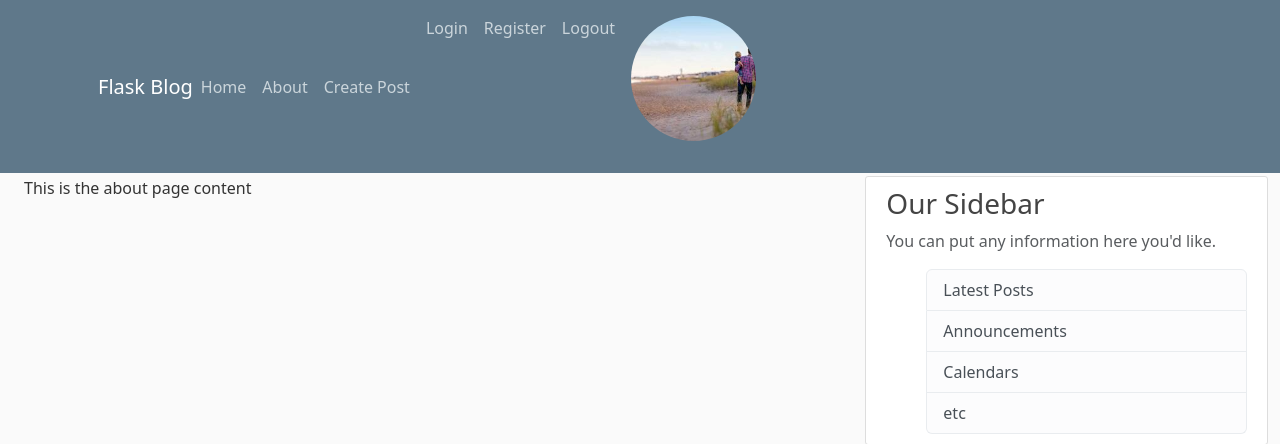
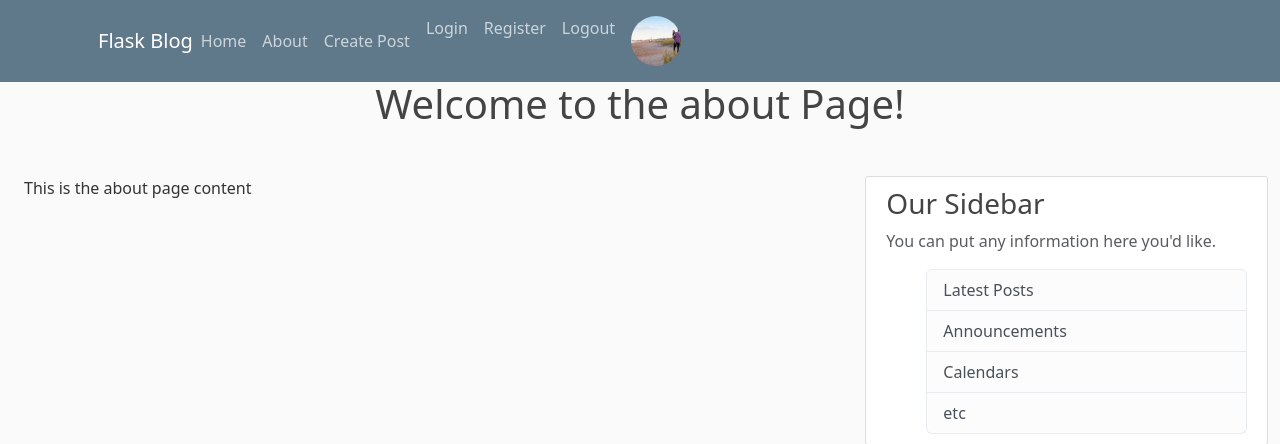
Before and after one commit to joshuaPhong/flask_tutorials, a Flask app: page /about in a window 1280 px wide. Shown: the top 444 px of the page. Run offline with Flask 3, Linux system fonts and the light colour scheme; the visitor is signed in with stand-in values (Sample User, id 1); some libraries are stand-ins or nearby versions.

Commit message:
changed .account-img size

```diff
--- a/static/style.css
+++ b/static/style.css
@@ -69,10 +69,9 @@
 }
 
 .account-img {
-  height: 125px;
-  width: 125px;
+    height: 50px;
+    width: 50px;
     margin-right: 20px;
-  margin-bottom: 16px;
 }
 
 .account-heading {
```
Lines whose indentation alone changed are shown as unchanged.
